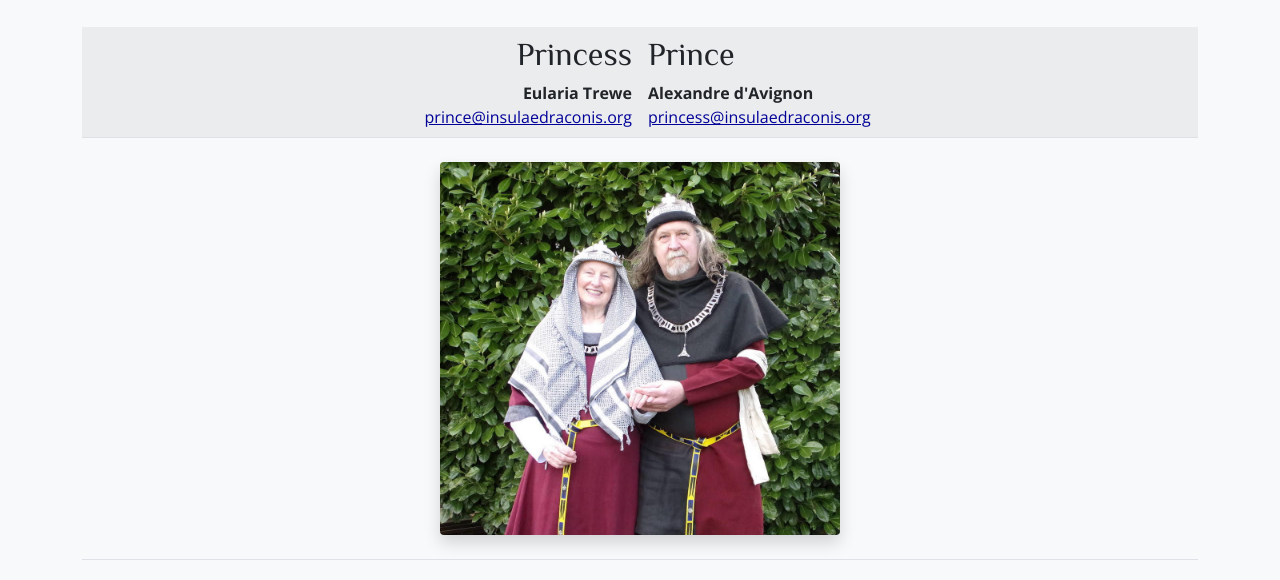
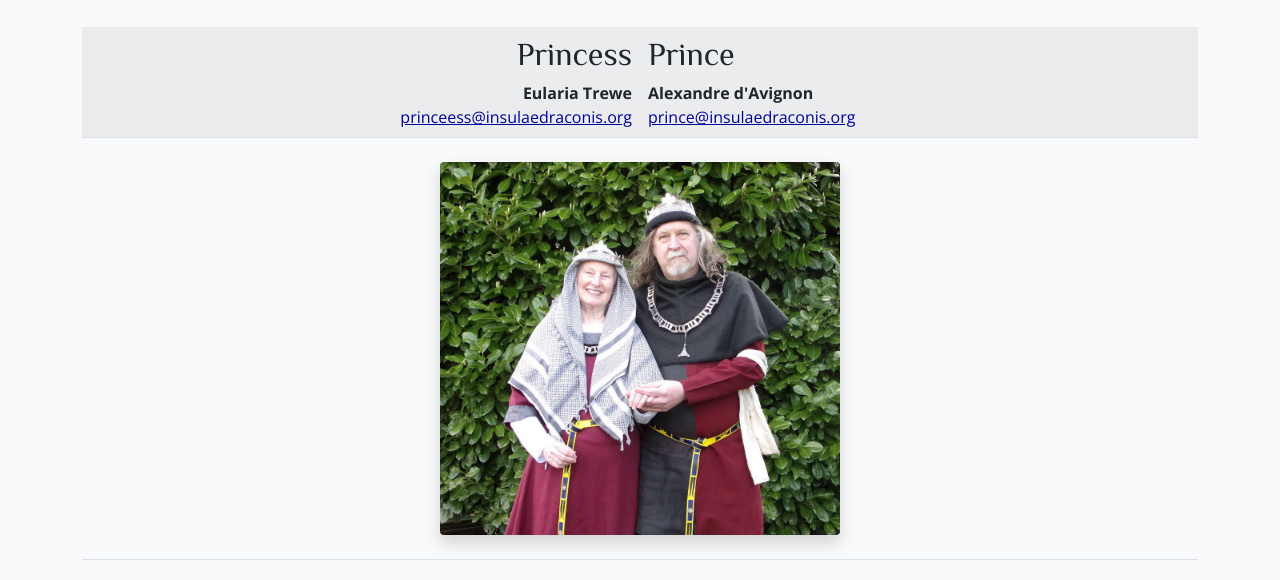
Before and after one commit to drachenwald/insulae-draconis, a Jekyll site: the page built from coronet/index.md, in a window 1280 px wide and 900 px high. Shown: the part 310-890 px from the top of the window. Built offline with Jekyll 4.4.1, drawn with Linux system fonts in a browser that asks for light colours; comment, search, counter and statistics services are not loaded.

Commit message:
Update index.md

```diff
--- a/coronet/index.md
+++ b/coronet/index.md
@@ -11,11 +11,11 @@ prevurl:
         <td width="50%" style="text-align: right">
           <h2>Princess</h2>
           <strong>Eularia Trewe</strong><br>
-          <a href="mailto:princess@insulaedraconis.org" >prince@insulaedraconis.org</a>
+          <a href="mailto:princess@insulaedraconis.org" >princeess@insulaedraconis.org</a>
         </td>
         <td width="50%" style="text-align: left"><h2>Prince</h2>
             <strong>Alexandre d'Avignon</strong><br>
-          <a href="mailto:prince@insulaedraconis.org">princess@insulaedraconis.org</a> <br>
+          <a href="mailto:prince@insulaedraconis.org">prince@insulaedraconis.org</a> <br>
           </td>
       </tr>
       <tr>
@@ -26,7 +26,6 @@ prevurl:
 <br>
  <table width="500" cellspacing="0" cellpadding="2">
     <tbody>
-      <tr>
         <th colspan="2" style="text-align: center"> Their Highnesses have a fervent desire to support everyone so that they may participate fully, especially those with accessibility and accommodation needs.</th>
       </tr>
         <th colspan="2" style="text-align: center"><i><b>Regarding food</b></i></th>
```
